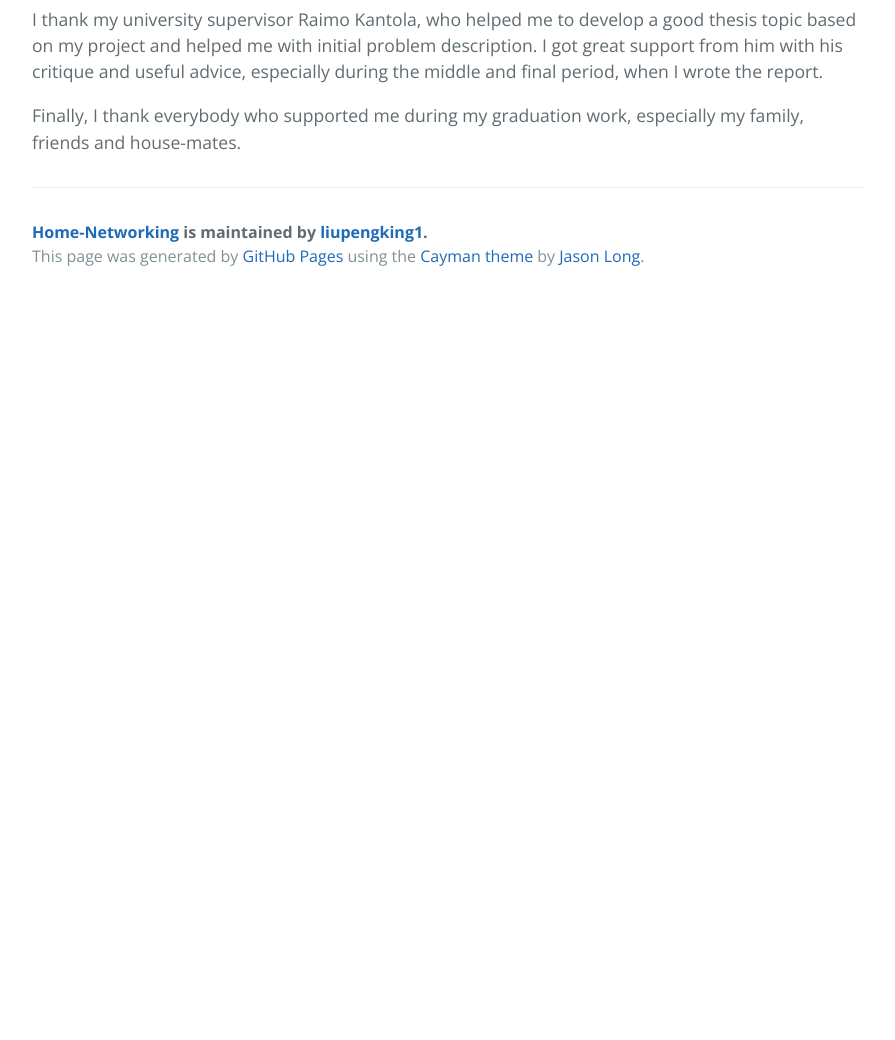
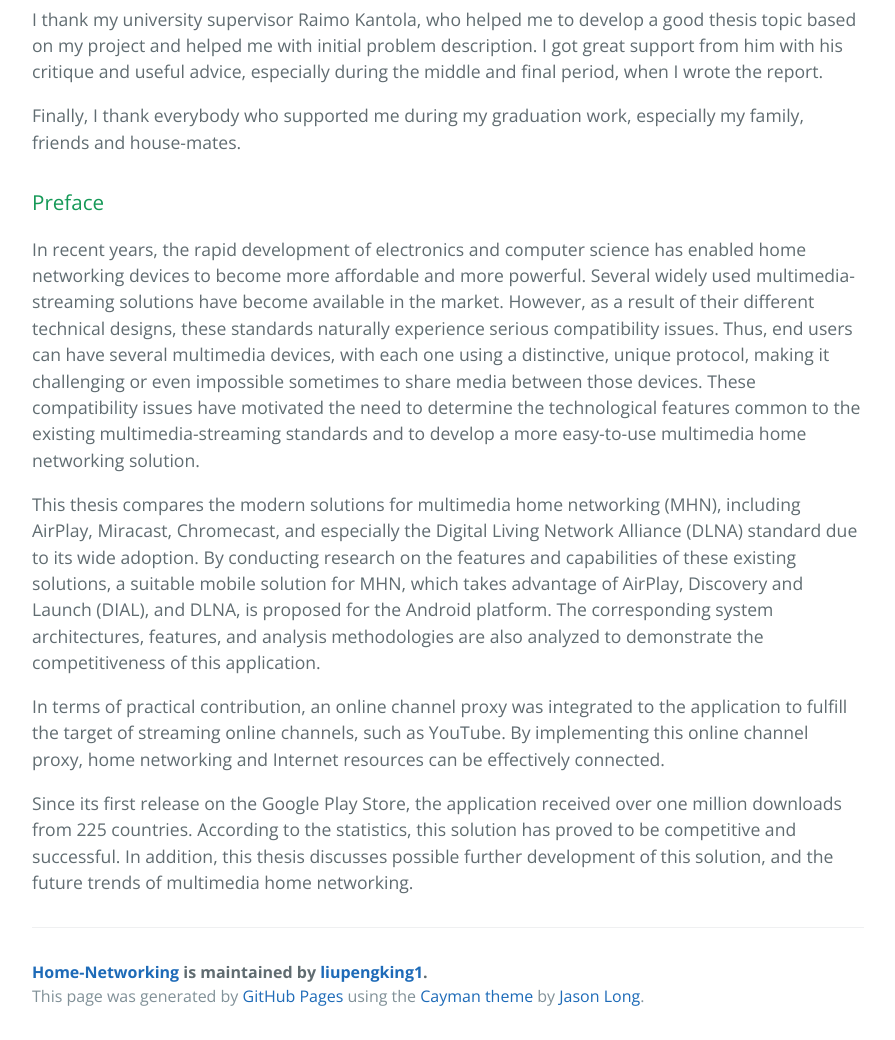
Before and after one commit to pengdev/home-networking, a plain HTML site: page index.html in a window 1280 px wide. Shown: the part 1287-2327 px from the top of the page, without its empty margins (192-1087 px from the left). Before the commit the page ends 1587 px from the top, so only its background shows below. Drawn offline with nearby package versions, Linux system fonts and the light colour scheme.

Commit message:
add abstract

```diff
--- a/index.html
+++ b/index.html
@@ -66,6 +66,40 @@ during the middle and final period, when I wrote the report.</p>
 
 <p>Finally, I thank everybody who supported me during my graduation work,
 especially my family, friends and house-mates.</p>
+<h3>
+<a id="abstract" class="anchor" href="#abstract" aria-hidden="true"><span class="octicon octicon-link"></span></a>Preface</h3>
+
+<p>In recent years, the rapid development of electronics and computer science has
+enabled home networking devices to become more affordable and more powerful.
+Several widely used multimedia-streaming solutions have become available in the
+market. However, as a result of their different technical designs, these
+standards naturally experience serious compatibility issues. Thus, end users can
+have several multimedia devices, with each one using a distinctive, unique
+protocol, making it challenging or even impossible sometimes to share media
+between those devices. These compatibility issues have motivated the need to
+determine the technological features common to the existing
+multimedia-streaming standards and to develop a more easy-to-use multimedia
+home networking solution.</p>
+
+<p>This thesis compares the modern solutions for multimedia home networking (MHN),
+including AirPlay, Miracast, Chromecast, and especially the Digital Living
+Network Alliance (DLNA) standard due to its wide adoption. By conducting
+research on the features and capabilities of these existing solutions, a
+suitable mobile solution for MHN, which takes advantage of AirPlay, Discovery
+and Launch (DIAL), and DLNA, is proposed for the Android platform. The
+corresponding system architectures, features, and analysis methodologies are
+also analyzed to demonstrate the competitiveness of this application.</p>
+
+<p>In terms of practical contribution, an online channel proxy was integrated to
+the application to fulfill the target of streaming online channels, such as
+YouTube. By implementing this online channel proxy, home networking and
+Internet resources can be effectively connected.</p>
+
+<p>Since its first release on the Google Play Store, the application received over
+one million downloads from 225 countries. According to the statistics, this
+solution has proved to be competitive and successful. In addition, this thesis
+discusses possible further development of this solution, and the future trends
+of multimedia home networking.</p>
 
       <footer class="site-footer">
         <span class="site-footer-owner"><a href="https://github.com/liupengking1/home-networking">Home-Networking</a> is maintained by <a href="https://github.com/liupengking1">liupengking1</a>.</span>
```
